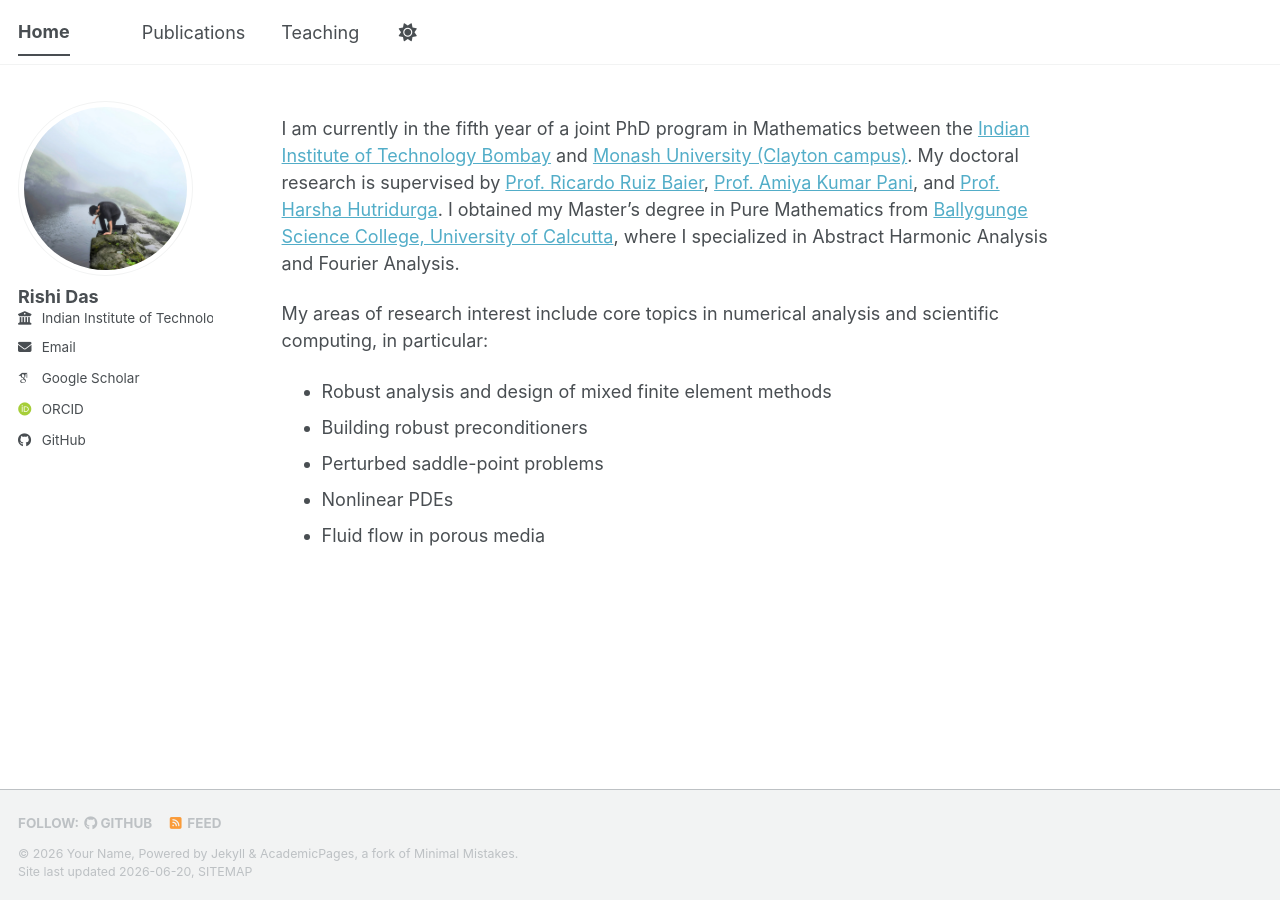
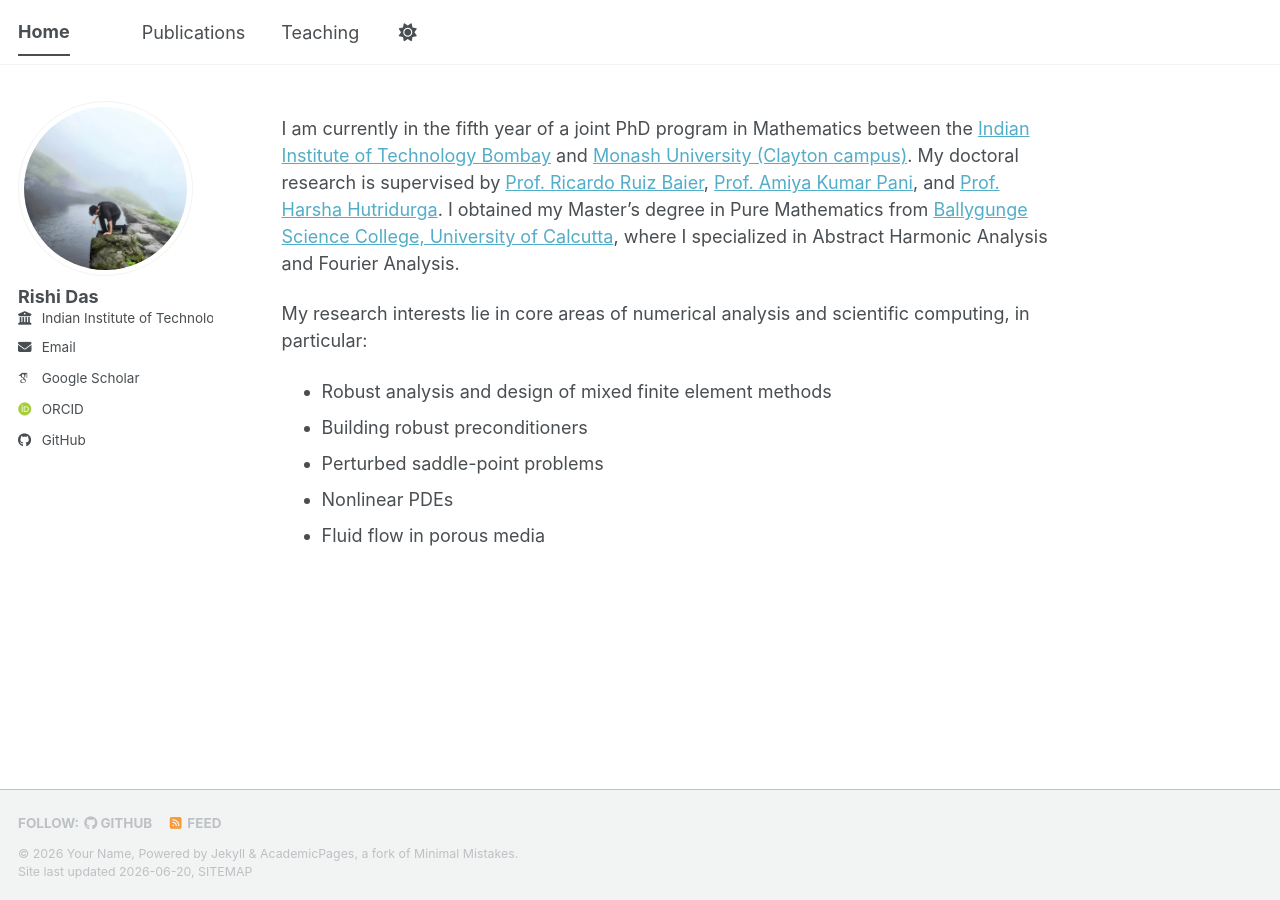
Before and after one commit to rishidas-04/rishidas-04.github.io, a Jekyll site: the page built from _pages/about.md, in a window 1280 px wide. Built offline with Jekyll 4.4.1, drawn with Linux system fonts in a browser that asks for light colours; some web fonts are replaced; a script bundle is joined from its source files by our own code; library files that are not in the unit come from our copies.

Commit message:
Revise research interest phrasing in about.md

```diff
--- a/_pages/about.md
+++ b/_pages/about.md
@@ -8,7 +8,7 @@ redirect_from:
 ---
 I am currently in the fifth year of a joint PhD program in Mathematics between the [Indian Institute of Technology Bombay](https://www.iitb.ac.in/) and [Monash University (Clayton campus)](https://www.monash.edu/). My doctoral research is supervised by [Prof. Ricardo Ruiz Baier](https://ruizbaier.github.io/), [Prof. Amiya Kumar Pani](https://www.bits-pilani.ac.in/goa/amiya-kumar-pani), and [Prof. Harsha Hutridurga](https://hutridurga.wordpress.com/). I obtained my Master’s degree in Pure Mathematics from [Ballygunge Science College, University of Calcutta](https://www.caluniv.ac.in/campuses/campus-3), where I specialized in Abstract Harmonic Analysis and Fourier Analysis.
 
-My areas of research interest include core topics in numerical analysis and scientific computing, in particular:
+My research interests lie in core areas of numerical analysis and scientific computing, in particular:
 
 - Robust analysis and design of mixed finite element methods
 - Building robust preconditioners
```
